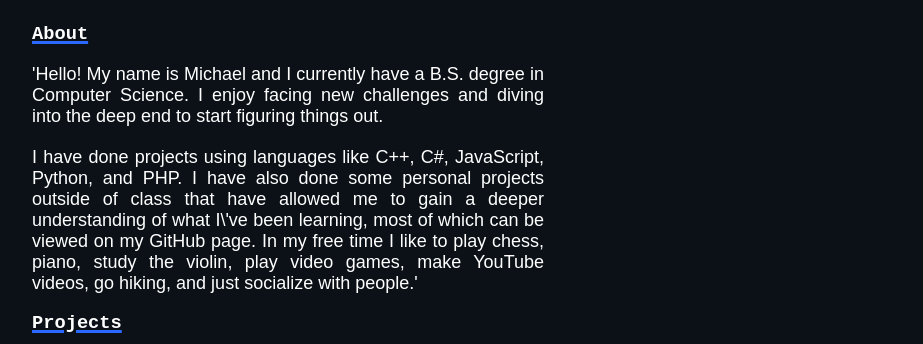
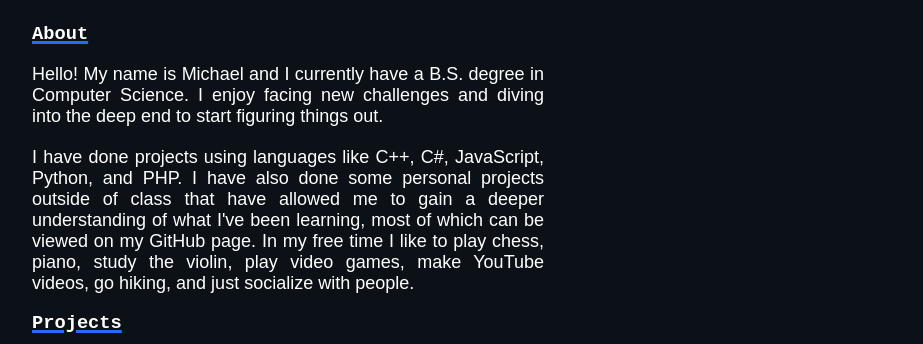
Before and after one commit to shpoopdy/Webby, a Next.js app: page / in a window 1280 px wide. Shown: the part 391-735 px from the top of the page, without its empty margins (352-1275 px from the left). Built offline with nearby package versions, Linux system fonts and the light colour scheme.

Commit message:
Fix typos

```diff
--- a/app/page.jsx
+++ b/app/page.jsx
@@ -18,10 +18,11 @@ export default function Home() {
       <Hero />
       <div className={styles.mainContain}>
         <h3>About</h3>
-        <p>'Hello! My name is Michael and I currently have a B.S. degree in Computer Science. I enjoy facing new challenges and diving into the deep end to start figuring things out.</p>
+        <p>Hello! My name is Michael and I currently have a B.S. degree in Computer Science. I enjoy facing new challenges and diving into the deep end to start figuring things out.
+        </p>
           <br></br>
         <p>
-          I have done projects using languages like C++, C#, JavaScript, Python, and PHP. I have also done some personal projects outside of class that have allowed me to gain a deeper understanding of what I\'ve been learning, most of which can be viewed on my GitHub page. In my free time I like to play chess, piano, study the violin, play video games, make YouTube videos, go hiking, and just socialize with people.'
+          I have done projects using languages like C++, C#, JavaScript, Python, and PHP. I have also done some personal projects outside of class that have allowed me to gain a deeper understanding of what I've been learning, most of which can be viewed on my GitHub page. In my free time I like to play chess, piano, study the violin, play video games, make YouTube videos, go hiking, and just socialize with people.
         </p>
         <h3>Projects</h3>
         <div>
```
Also changed, not shown: 1 other file (tests, documents, lock files or other folders).
